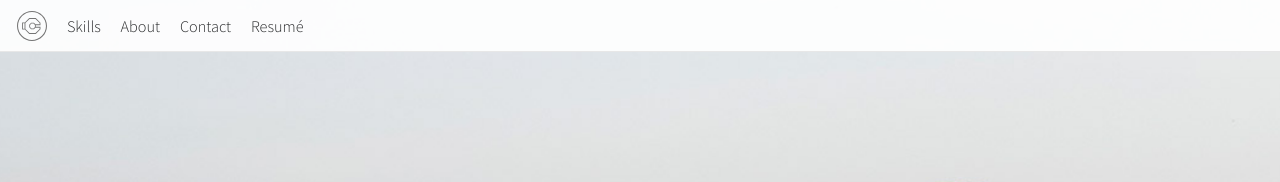
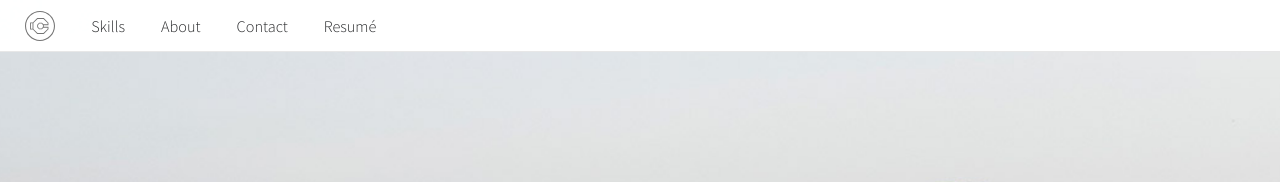
Before and after one commit to okay-cade/okay-cade.github.io, a Jekyll site: the page built from index.md, in a window 1280 px wide. Shown: the top 182 px of the page. Built offline with Jekyll 4.4.1, drawn with Linux system fonts in a browser that asks for light colours.

Commit message:
space nav more, high opacity

```diff
--- a/_sass/_main.scss
+++ b/_sass/_main.scss
@@ -1,5 +1,5 @@
 .nav {
-  background: rgba(255, 255, 255, .9);
+  background: rgba(255, 255, 255, .98);
   border-bottom: 1px solid $color-border;
   padding: .5em;
   position: fixed;
@@ -24,7 +24,7 @@
   a {
     border-color: transparent;
     font-size: .9em;
-    margin: 0 .5em;
+    margin: 0 1em;
     &:hover {
       border-bottom: 2px solid darken($color-border, 10%);
     }
```
